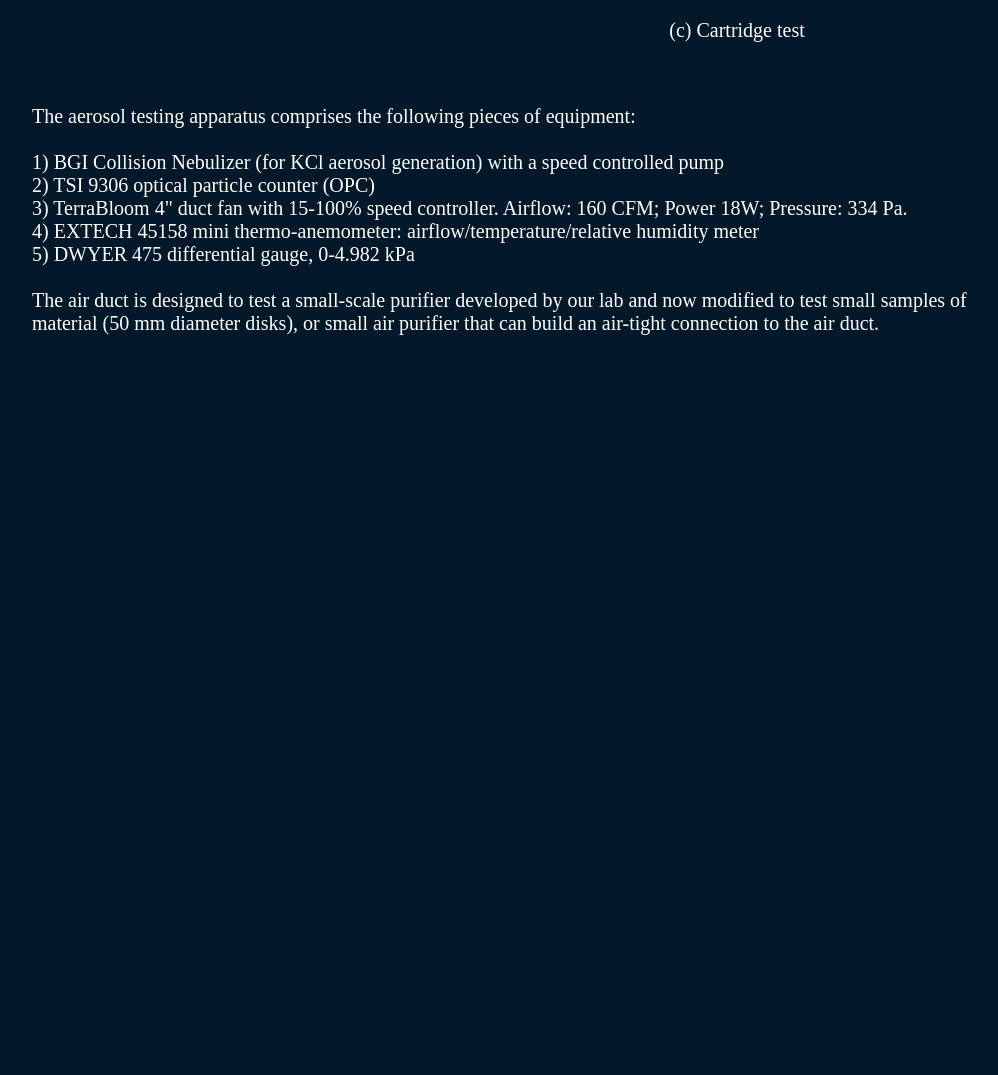
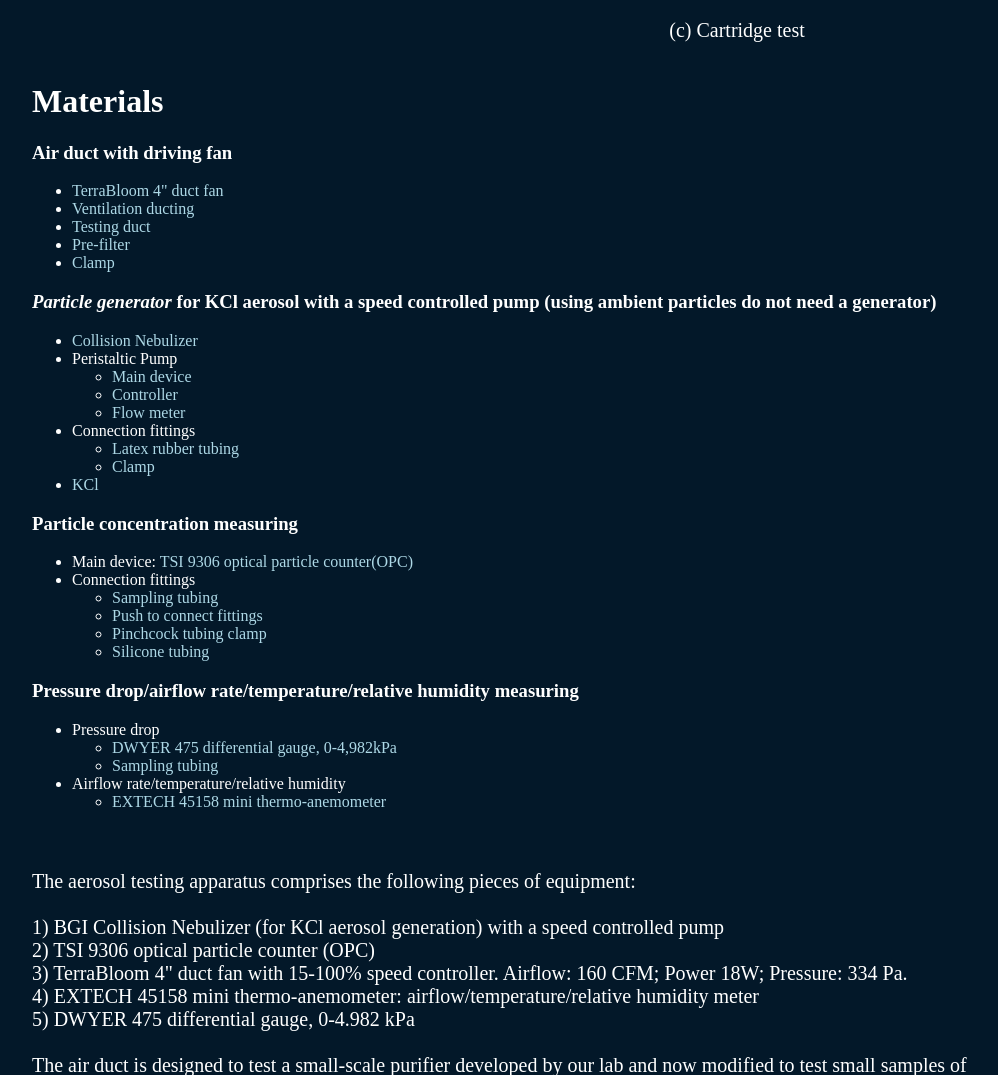
Before and after one commit to Hoodwinker13/Clean-Mask, a Python web app: template server/templates/setup.html in a window 1280 px wide. Shown: the part 1842-2917 px from the top of the page, without its empty margins (128-1126 px from the left). Before the commit the page ends 2177 px from the top, so only its background shows below. Run offline with Jinja, Linux system fonts and the light colour scheme; the template is opened without the code that fills it, so the values that code supplies are empty; some libraries are stand-ins or nearby versions.

Commit message:
material link added

```diff
--- a/server/templates/setup.html
+++ b/server/templates/setup.html
@@ -90,6 +90,16 @@
                     margin-left:160px;
                     font-size:20px;
                 }
+                .materials{
+                    width: 1000px;
+                    float:left;
+                    margin-left:160px;
+                    color:white;
+                }
+                .materials a{
+                    text-decoration:none;
+                    color: lightblue;
+                }
         </style>
         </head>
         <body style = "margin:0px; background-color:#031829;">
@@ -131,7 +141,62 @@
 <center><figure><div class = "image1"><img src = "{{url_for('static', filename='img/MaskExperiment2.PNG')}}" alt = "Image for designing experiment" width = 500><figcaption><p style = "font-size:20px">(b) Filter/mask test</p></figcaption></div></figure>
 
 <figure><div class = "image2"><img src = "{{url_for('static', filename='img/MaskExperiment3.PNG')}}" alt = "Image for designing experiment" width = 500><figcaption><p style = "font-size:20px">(c) Cartridge test</p></figcaption></div></figure></center>
-    <div class = "text">
+<div class = "materials">
+    <h1>Materials</h1>
+    <h3>Air duct with driving fan</h3>
+    <ul>
+        <li><a href ="https://www.amazon.com/gp/product/B07SN5PNH3/ref=ox_sc_act_title_1?smid=A3I2VACYSJR5AQ&psc=1">TerraBloom 4" duct fan</a></li>
+        <li><a href = "https://www.amazon.com/gp/product/B071LHCFZ8/ref=ox_sc_act_image_4?smid=A2AW0W4FKP16S5&psc=1">Ventilation ducting</a></li>
+        <li><a href = "https://item.taobao.com/item.htm?id=570475379648&_u=9ulp7bme3bf">Testing duct</a></li>
+        <li><a href = "https://item.taobao.com/item.htm?id=574497858734&_u=9ulp7bmb983">Pre-filter</a></li>
+        <li><a href="https://www.mcmaster.com/5415K34">Clamp</a></li>
+    </ul>
+    <h3><strong><em>Particle generator</em></strong> for KCl aerosol with a speed controlled pump (using ambient particles do not need a generator)</h3>
+    <ul>
+        <li><a href="http://chtechusa.com/products_tag_lg_collison-nebulizer.phpBGI"> Collision Nebulizer</a></li>
+        <li>Peristaltic Pump
+            <ul>
+            <li><a href="https://www.amazon.com/gp/product/B07Q46LBJN/ref=ox_sc_act_title_2?smid=A3KJQPNPKXSYP&psc=1">Main device</a></li>
+            <li><a href="http://www.jihpump.com/html/article/462.html">Controller</a></li>
+            <li><a href="https://www.amazon.com/gp/product/B019YS4PSG/ref=ox_sc_act_title_2?smid=A1CYSEWV5K86KD&psc=1">Flow meter</a></li>
+            </ul>
+        </li>
+        <li>Connection fittings
+            <ul>
+            <li><a href="https://www.mcmaster.com/5234K26">Latex rubber tubing</a></li>
+            <li><a href="https://www.mcmaster.com/5076K31">Clamp</a></li>
+            </ul>
+        </li>
+        <li><a href="https://www.sigmaaldrich.com/catalog/product/sial/p9333?lang=en&region=US">KCl</a></li>
+    </ul>
+    <h3>Particle concentration measuring</h3>
+    <ul>
+        <li>Main device: <a href = "https://www.tequipment.net/TSI/9306-V2/Particle-Counter/">TSI 9306 optical particle counter(OPC)</a></li>
+        <li>Connection fittings
+            <ul>
+                <li><a href = "https://www.mcmaster.com/5392K25">Sampling tubing</a></li>
+                <li><a href="https://www.amazon.com/gp/product/B07CGNJ9P8/ref=ox_sc_act_title_1?smid=A2OHI8K6O92MEP&psc=1">Push to connect fittings</a></li>
+                <li><a href="https://www.amazon.com/gp/product/B074VBF9C3/ref=crt_ewc_img_dp_1?ie=UTF8&psc=1&smid=A7JAO9VN3M4B8">Pinchcock tubing clamp</a></li>
+                <li><a href="https://www.amazon.com/gp/product/B01LX7QKSD/ref=ox_sc_act_title_5?smid=A17NMFB0WQDB5F&psc=1">Silicone tubing</a></li>
+            </ul>
+        </li>
+    </ul>
+    <h3>Pressure drop/airflow rate/temperature/relative humidity measuring</h3>
+    <ul>
+        <li>Pressure drop
+            <ul>
+                <li><a href="https://www.mcmaster.com/4125k21">DWYER 475 differential gauge, 0-4,982kPa</a></li>
+                <li><a href="https://www.mcmaster.com/5234k42-5234K32">Sampling tubing</a></li>
+            </ul>
+        </li>
+        <li>Airflow rate/temperature/relative humidity
+            <ul>
+                <li><a href="https://www.mcmaster.com/1410k15">EXTECH 45158 mini thermo-anemometer</a></li>
+            </ul>
+        </li>
+    </ul>
+</div>
+<div class = "text">
     <p>
         <br>The aerosol testing apparatus comprises the following pieces of equipment:<br><br>
 1) BGI Collision Nebulizer (for KCl aerosol generation) with a speed controlled pump<br>
```
Also changed, not shown: server/templates/data.html (+14 -14 lines), server/templates/index.html (+8 -2 lines), server/static/js/all.js.
